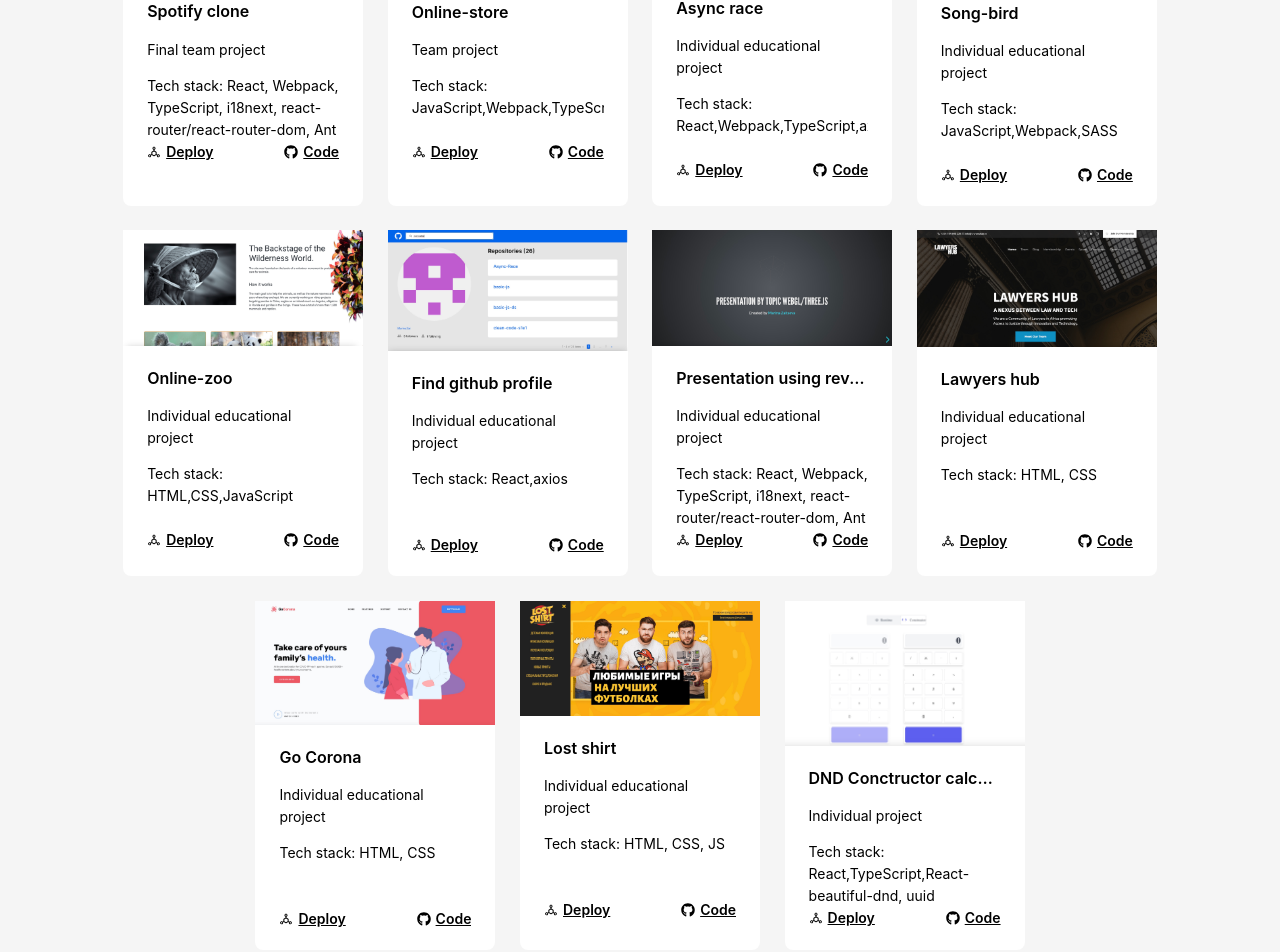
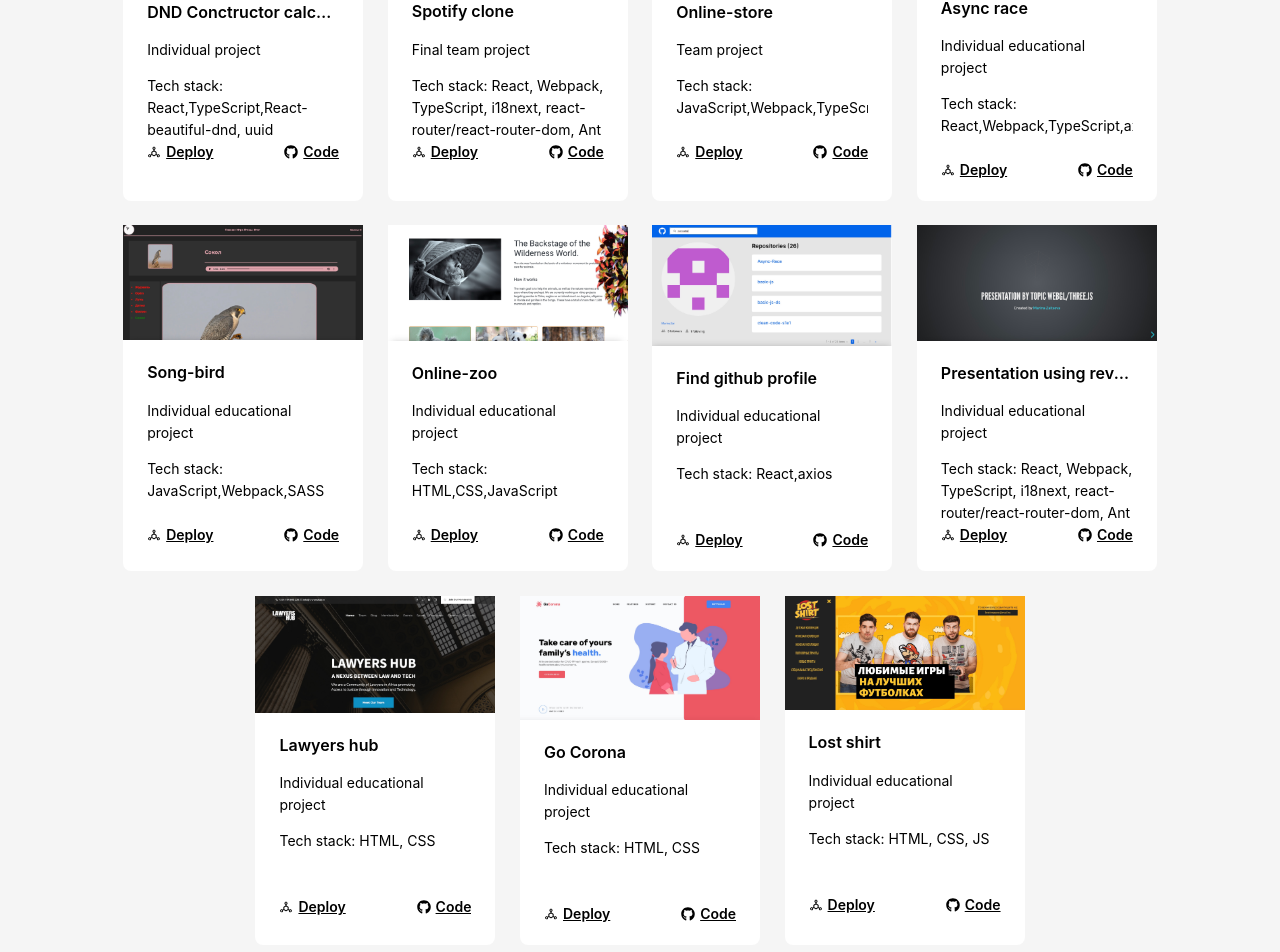
Before and after one commit to MarinaZai/Portfolio, a React (Create React App) app: page / in a window 1280 px wide. Shown: the part 892-1844 px from the top of the page. Built offline with nearby package versions, Linux system fonts and the light colour scheme; the HTML template or start-up script is replaced by a standard one.

Commit message:
fix:fix some

```diff
--- a/src/data/data.tsx
+++ b/src/data/data.tsx
@@ -43,6 +43,15 @@
 
 export const projectData = [
   {
+    id: 23,
+    src: `${dndCalc}`,
+    name: "DND Conctructor calculator",
+    description: "Individual project",
+    code: "https://github.com/MarinaZai/DND-Calculator/pull/1",
+    deploy: "https://dnd-calc-m-z.netlify.app/",
+    stack: "React,TypeScript,React-beautiful-dnd, uuid",
+  },
+  {
     id: 13,
     src: `${spotify}`,
     name: "Spotify clone",
@@ -68,8 +77,7 @@
     description: "Individual educational project",
     code: "https://github.com/MarinaZai/Async-Race",
     deploy: "https://async-race-marinazai.netlify.app/",
-    stack:
-      "React,Webpack,TypeScript,axios",
+    stack: "React,Webpack,TypeScript,axios",
   },
   {
     id: 16,
@@ -88,8 +96,7 @@
     code: "https://github.com/MarinaZai/Online-zoo",
     deploy:
       "https://marinazai.github.io/Online-zoo/online-zoo/pages/main/index.html",
-    stack:
-      "HTML,CSS,JavaScript",
+    stack: "HTML,CSS,JavaScript",
   },
   {
     id: 18,
@@ -98,8 +105,7 @@
     description: "Individual educational project",
     code: "https://github.com/MarinaZai/star",
     deploy: "https://find-github-profile1.netlify.app/user-not-found",
-    stack:
-      "React,axios",
+    stack: "React,axios",
   },
   {
     id: 19,
@@ -118,8 +124,7 @@
     description: "Individual educational project",
     code: "https://github.com/MarinaZai/LAWYERS-HUB",
     deploy: "https://marinazai.github.io/LAWYERS-HUB/#/",
-    stack:
-      "HTML, CSS",
+    stack: "HTML, CSS",
   },
   {
     id: 21,
@@ -128,8 +133,7 @@
     description: "Individual educational project",
     code: "https://github.com/MarinaZai/GoCorona",
     deploy: "https://marinazai.github.io/GoCorona/",
-    stack:
-      "HTML, CSS",
+    stack: "HTML, CSS",
   },
   {
     id: 22,
@@ -138,17 +142,6 @@
     description: "Individual educational project",
     code: "https://github.com/MarinaZai/Lostshirt",
     deploy: "https://marinazai.github.io/Lostshirt/#",
-    stack:
-      "HTML, CSS, JS",
-  },
-    {
-    id: 23,
-    src: `${dndCalc}`,
-    name: "DND Conctructor calculator",
-    description: "Individual project",
-    code: "https://github.com/MarinaZai/DND-Calculator/pull/1",
-    deploy: "https://dnd-calc-m-z.netlify.app/",
-    stack:
-      "React,TypeScript,React-beautiful-dnd, uuid",
+    stack: "HTML, CSS, JS",
   },
 ];
```
Also changed, not shown: src/assets/dndCalc.jpeg.
